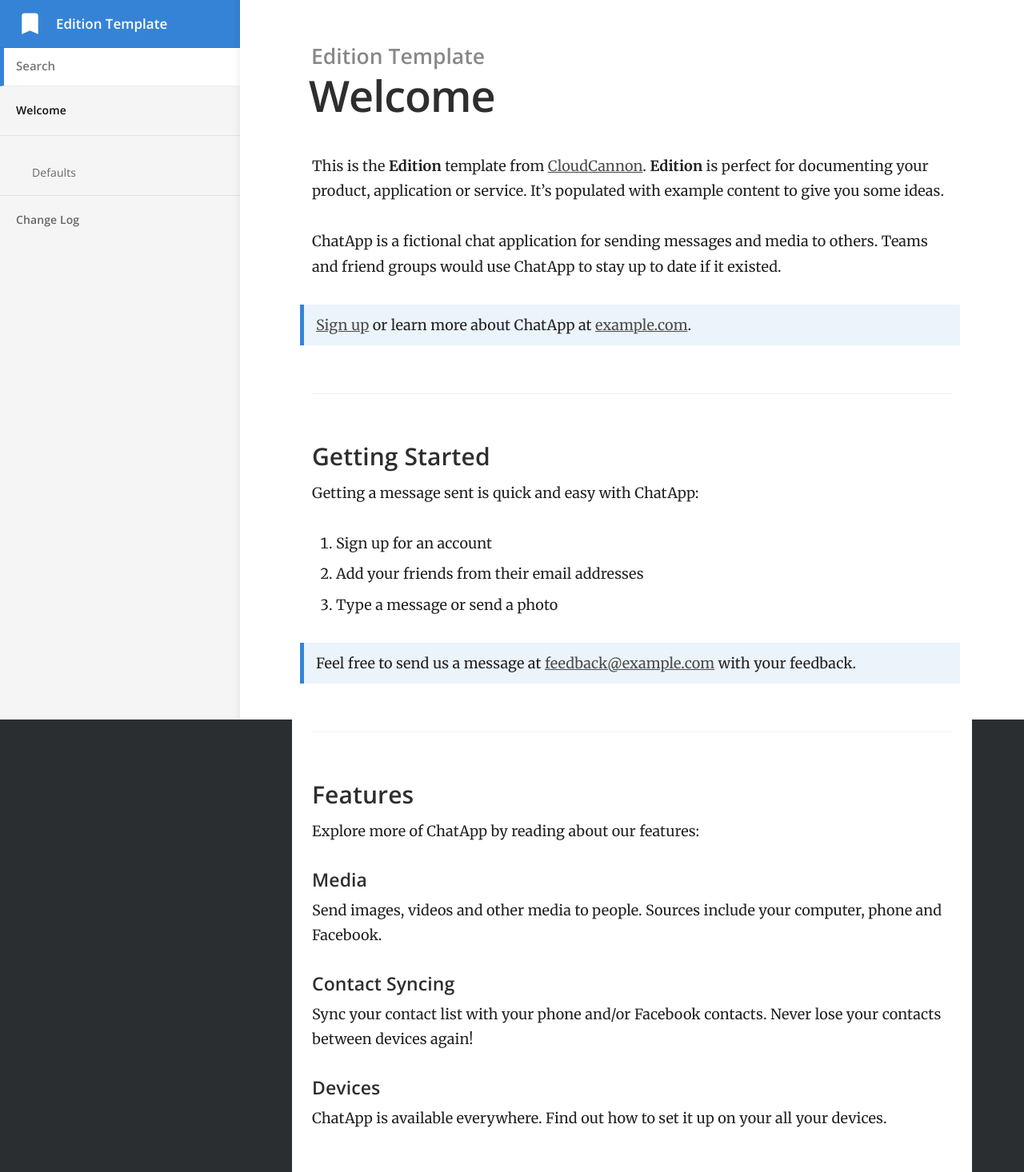
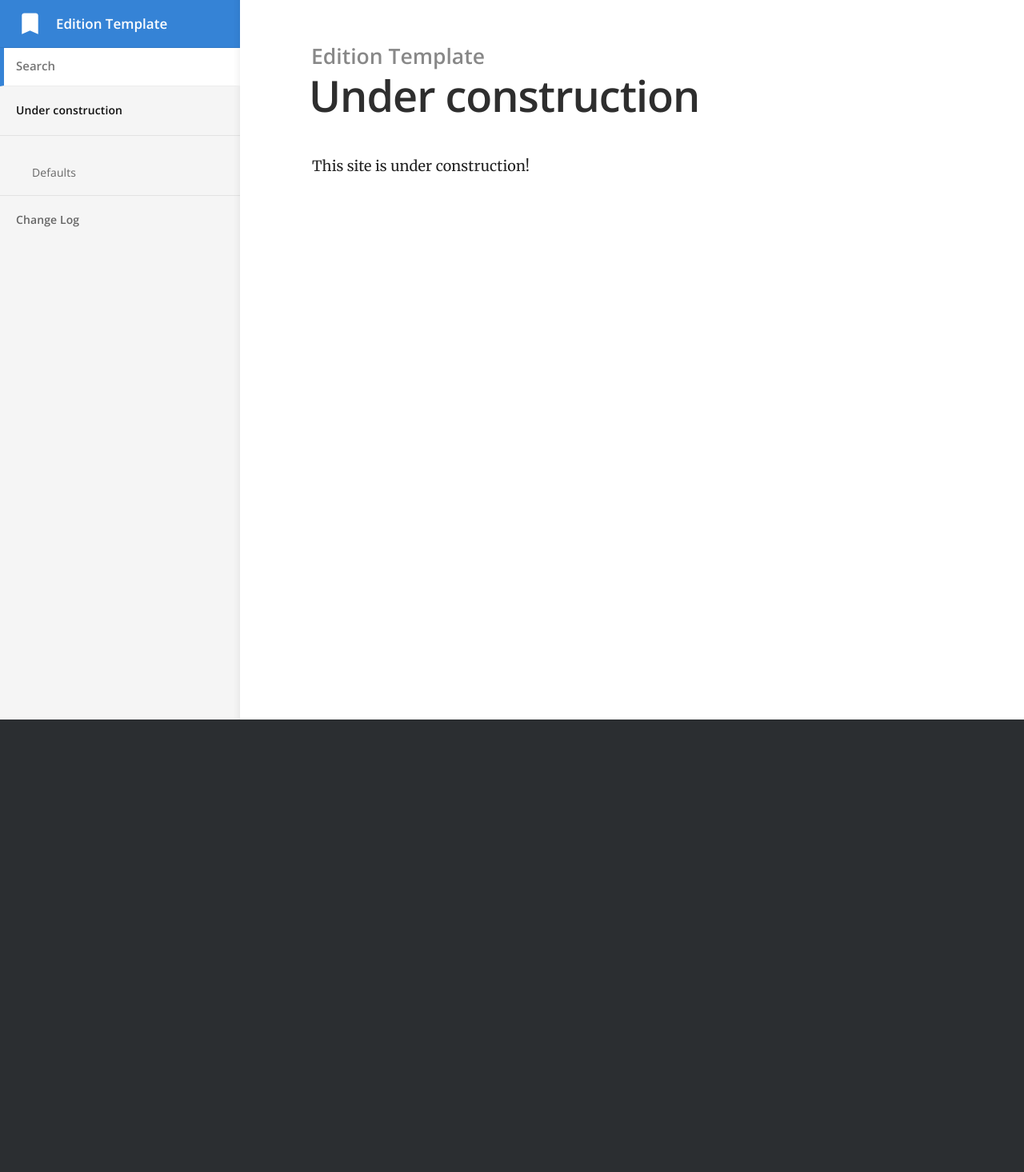
Before and after one commit to wowdown/alpha, a Jekyll site: the page built from index.md, in a window 1280 px wide. Shown: the whole page at 80% size. Built offline with Jekyll 4.4.1, drawn with Linux system fonts in a browser that asks for light colours; after the commit the page ends 900 px from its top, so only the background shows below that.

Commit message:
Construction Notice

```diff
--- a/index.md
+++ b/index.md
@@ -1,38 +1,5 @@
 ---
-title: Welcome
+title: Under construction
 ---
 
-This is the **Edition** template from [CloudCannon](http://cloudcannon.com/).
-**Edition** is perfect for documenting your product, application or service.
-It's populated with example content to give you some ideas.
-
-ChatApp is a fictional chat application for sending messages and media to others.
-Teams and friend groups would use ChatApp to stay up to date if it existed.
-
-> [Sign up](http://example.com/signup) or learn more about ChatApp at [example.com](http://example.com/).
-
-### Getting Started
-
-Getting a message sent is quick and easy with ChatApp:
-
-1. Sign up for an account
-2. Add your friends from their email addresses
-3. Type a message or send a photo
-
-> Feel free to send us a message at [feedback@example.com](mailto:feedback@example.com) with your feedback.
-
-### Features
-
-Explore more of ChatApp by reading about our features:
-
-#### Media
-
-Send images, videos and other media to people. Sources include your computer, phone and Facebook.
-
-#### Contact Syncing
-
-Sync your contact list with your phone and/or Facebook contacts. Never lose your contacts between devices again!
-
-#### Devices
-
-ChatApp is available everywhere. Find out how to set it up on your all your devices.
+This site is under construction!
```
